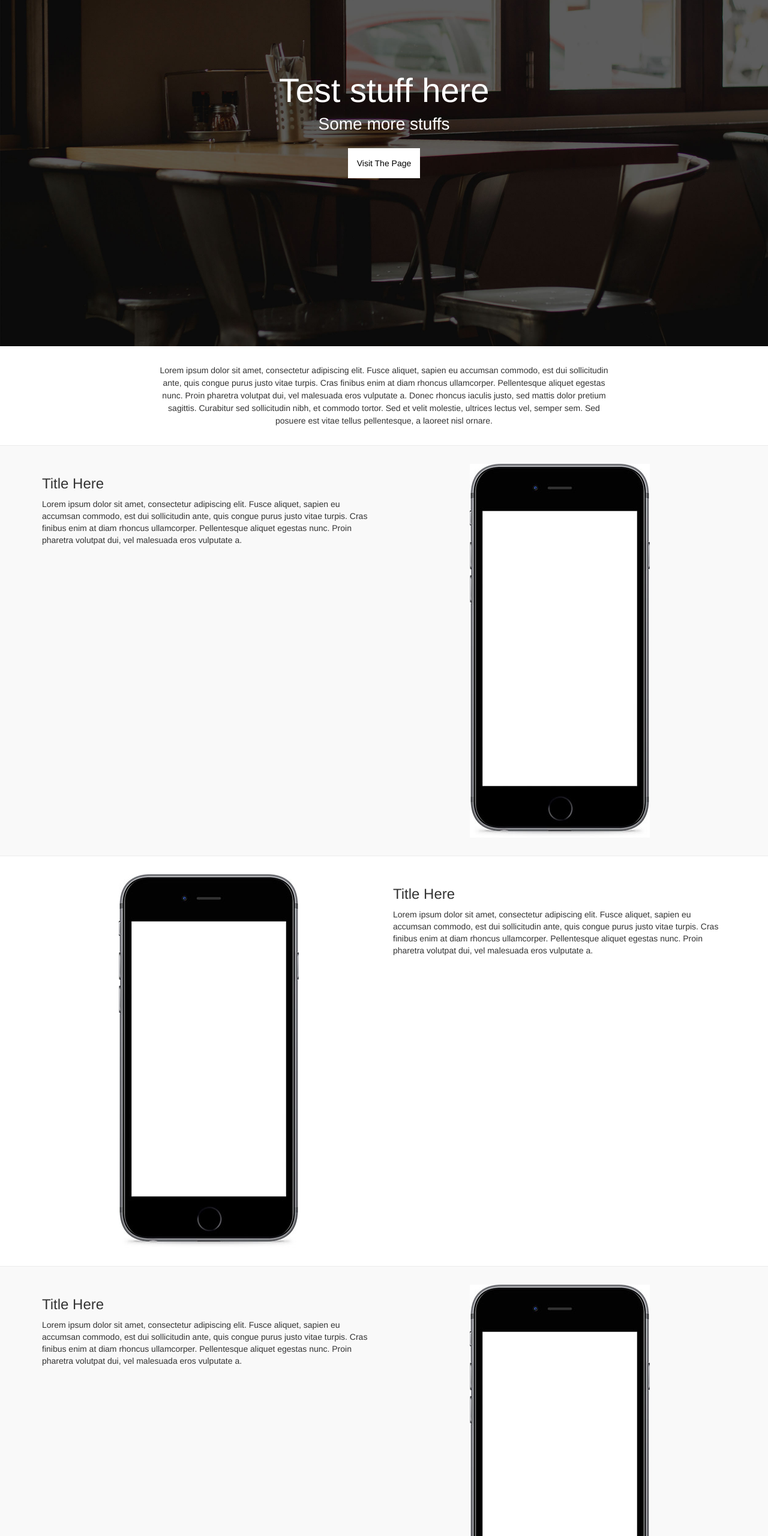
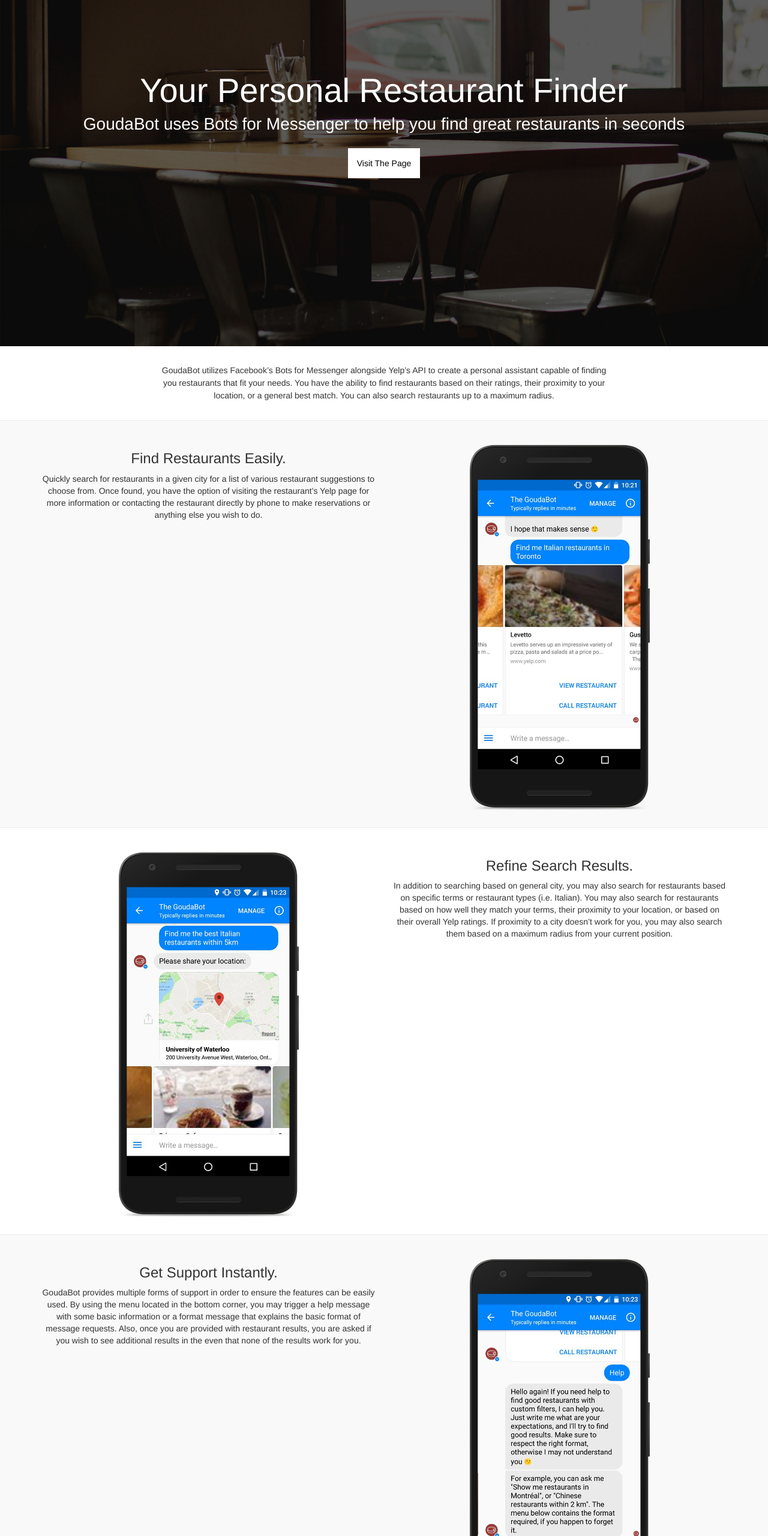
Before and after one commit to jonathanGB/GoudaBot-HackTheNorth, a website: page public/index.html in a window 1280 px wide. Shown: the part 180-2740 px from the top of the page at 60% size. Drawn offline with nearby package versions, Linux system fonts and the light colour scheme.

Commit message:
Completed Website

```diff
--- a/public/css/styles.css
+++ b/public/css/styles.css
@@ -108,6 +108,7 @@
 }
 
 .feature {
+    text-align: center;
     padding: 30px 0;
     border-bottom: 1px solid #ececec;
 }
@@ -125,6 +126,23 @@
 }
 
 .feature img {
+    max-width: 300px;
     display: block;
     margin: auto;
 }
+
+#footer {
+    padding: 15px 0;
+    text-align: center;
+}
+
+#footer-power img {
+    max-width: 150px;
+    margin-top: -15px;
+}
+
+#footer-credit {
+    font-size: 0.9em;
+    line-height: 1.7;
+    color: #b7b7b7;
+}
--- a/public/index.html
+++ b/public/index.html
@@ -4,7 +4,7 @@
     <meta charset="utf-8">
     <meta http-equiv="X-UA-Compatible" content="IE=edge">
     <meta name="viewport" content="width=device-width, initial-scale=1">
-    <title>The GoudaBot - </title>
+    <title>The GoudaBot - Your Personal Restaurant Finder</title>
     <link rel="icon" href="img/favicon.ico">
     <!-- Bootstrap -->
     <link rel="stylesheet" href="https://maxcdn.bootstrapcdn.com/bootstrap/3.3.7/css/bootstrap.min.css" integrity="sha384-BVYiiSIFeK1dGmJRAkycuHAHRg32OmUcww7on3RYdg4Va+PmSTsz/K68vbdEjh4u" crossorigin="anonymous">
@@ -35,29 +35,29 @@
 			</div><!--/.navbar-collapse -->
 		</div>
 		<div id="lead">
-            <h1>Test stuff here</h1>
-            <h2>Some more stuffs</h2>
-            <a href="#">Visit The Page</a>
+            <h1>Your Personal Restaurant Finder</h1>
+            <h2>GoudaBot uses Bots for Messenger to help you find great restaurants in seconds</h2>
+            <a href="https://www.facebook.com/goudabot/">Visit The Page</a>
 		</div><!-- End lead -->
 	</div><!-- End display -->
 	<div id="about">
 		<p>
-            Lorem ipsum dolor sit amet, consectetur adipiscing elit. Fusce aliquet, sapien eu accumsan commodo, est dui sollicitudin ante, quis congue purus justo vitae turpis. Cras finibus enim at diam rhoncus ullamcorper. Pellentesque aliquet egestas nunc. Proin pharetra volutpat dui, vel malesuada eros vulputate a. Donec rhoncus iaculis justo, sed mattis dolor pretium sagittis. Curabitur sed sollicitudin nibh, et commodo tortor. Sed et velit molestie, ultrices lectus vel, semper sem. Sed posuere est vitae tellus pellentesque, a laoreet nisl ornare.
+            GoudaBot utilizes Facebook’s Bots for Messenger alongside Yelp’s API to create a personal assistant capable of finding you restaurants that fit your needs. You have the ability to find restaurants based on their ratings, their proximity to your location, or a general best match. You can also search restaurants up to a maximum radius.
 		</p>
 	</div><!-- End about -->
-	<div class="feature">
+	<div class="feature" id="features">
         <div class="container">
     		<div class="row">
     			<div class="col-sm-12 col-md-6">
                     <div class="feature-text">
-        				<h3>Title Here</h3>
+        				<h3>Find Restaurants Easily.</h3>
                         <p>
-                            Lorem ipsum dolor sit amet, consectetur adipiscing elit. Fusce aliquet, sapien eu accumsan commodo, est dui sollicitudin ante, quis congue purus justo vitae turpis. Cras finibus enim at diam rhoncus ullamcorper. Pellentesque aliquet egestas nunc. Proin pharetra volutpat dui, vel malesuada eros vulputate a.
+                            Quickly search for restaurants in a given city for a list of various restaurant suggestions to choose from. Once found, you have the option of visiting the restaurant’s Yelp page for more information or contacting the restaurant directly by phone to make reservations or anything else you wish to do.
                         </p>
                     </div><!-- End feature-text -->
     			</div>
     			<div class="col-sm-12 col-md-6">
-    				<img src="img/phone.jpg" />
+    				<img src="img/feature-1.png" />
     			</div>
     		</div>
         </div>
@@ -66,12 +66,12 @@
         <div class="container">
             <div class="row">
                 <div class="col-sm-12 col-md-6">
-                    <img src="img/phone.jpg" />
+                    <img src="img/feature-2.png" />
                 </div>
                 <div class="col-sm-12 col-md-6">
-                    <h3>Title Here</h3>
+                    <h3>Refine Search Results.</h3>
                     <p>
-                        Lorem ipsum dolor sit amet, consectetur adipiscing elit. Fusce aliquet, sapien eu accumsan commodo, est dui sollicitudin ante, quis congue purus justo vitae turpis. Cras finibus enim at diam rhoncus ullamcorper. Pellentesque aliquet egestas nunc. Proin pharetra volutpat dui, vel malesuada eros vulputate a.
+                        In addition to searching based on general city, you may also search for restaurants based on specific terms or restaurant types (i.e. Italian). You may also search for restaurants based on how well they match your terms, their proximity to your location, or based on their overall Yelp ratings. If proximity to a city doesn’t work for you, you may also search them based on a maximum radius from your current position.
                     </p>
                 </div>
             </div>
@@ -81,19 +81,24 @@
         <div class="container">
     		<div class="row">
     			<div class="col-sm-12 col-md-6">
-    				<h3>Title Here</h3>
+    				<h3>Get Support Instantly.</h3>
                     <p>
-                        Lorem ipsum dolor sit amet, consectetur adipiscing elit. Fusce aliquet, sapien eu accumsan commodo, est dui sollicitudin ante, quis congue purus justo vitae turpis. Cras finibus enim at diam rhoncus ullamcorper. Pellentesque aliquet egestas nunc. Proin pharetra volutpat dui, vel malesuada eros vulputate a.
+                        GoudaBot provides multiple forms of support in order to ensure the features can be easily used. By using the menu located in the bottom corner, you may trigger a help message with some basic information or a format message that explains the basic format of message requests. Also, once you are provided with restaurant results, you are asked if you wish to see additional results in the even that none of the results work for you.
                     </p>
     			</div>
     			<div class="col-sm-12 col-md-6">
-    				<img src="img/phone.jpg" />
+    				<img src="img/feature-3.png" />
     			</div>
     		</div>
         </div>
     </div><!-- End feature -->
 	<div id="footer">
-        test
+        <div id="footer-power">
+            <h3>Powered by <img src="img/yelp.jpg" /></h3>
+        </div>
+        <div id="footer-credit">
+            <h4>Built by Jonathan Guilotte-Blouin and Ryan Fitzgerald<br/> for Hack The North 2016.</h4>
+        </div>
 	</div><!-- End footer -->
 
     <script src="https://ajax.googleapis.com/ajax/libs/jquery/1.12.4/jquery.min.js"></script>
```
Also changed, not shown: public/img/feature-1.png (added), public/img/feature-2.png (added), public/img/feature-3.png (added).
